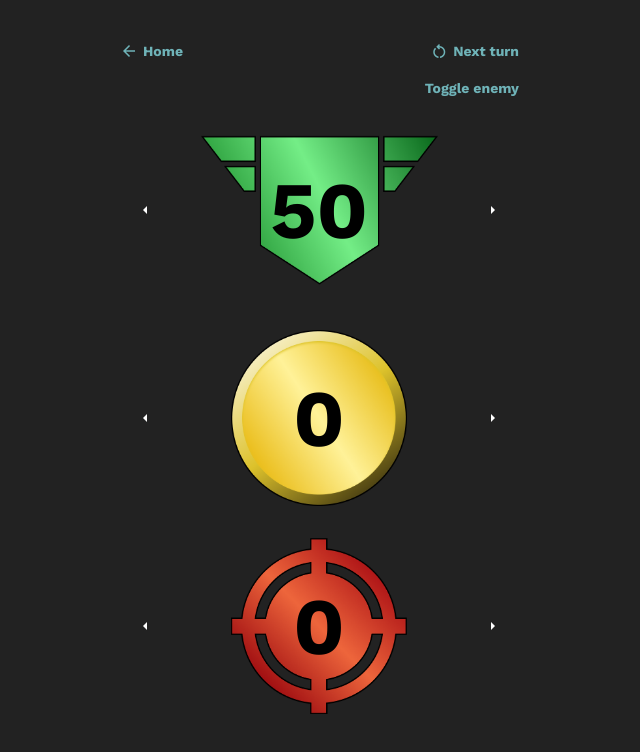
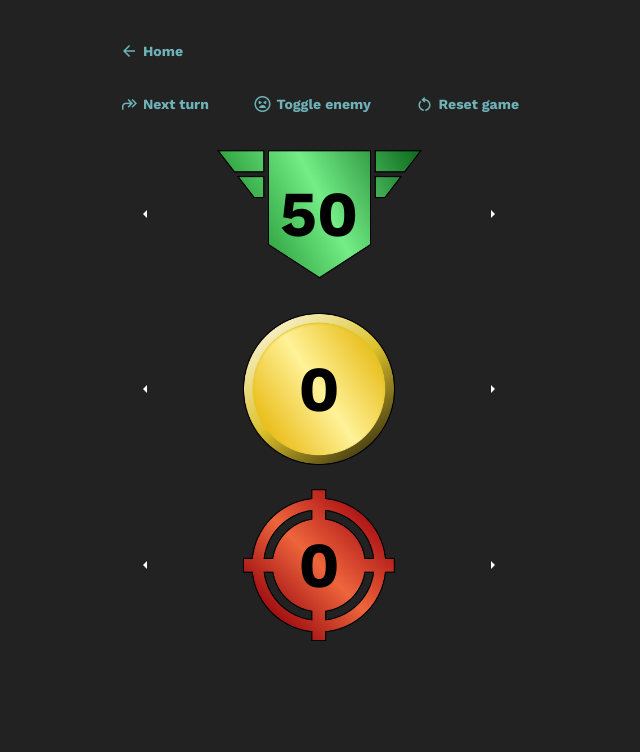
Before and after one commit to atrombet/game-scores, a Vue app: page /star-realms in a window 1280 px wide. Shown: the top 752 px of the page, without its empty margins (321-961 px from the left). Built offline with nearby package versions, Linux system fonts and the light colour scheme.

Commit message:
more layout tweaks and add max and min props to star realms counters.

```diff
--- a/src/components/StarRealmsCounter.vue
+++ b/src/components/StarRealmsCounter.vue
@@ -1,10 +1,22 @@
 <script setup>
-defineProps({
+const props = defineProps({
   value: Number,
   type: String, // authority, trade, combat
-  isEnemy: Boolean
+  isEnemy: Boolean,
+  min: { type: Number, default: 0 },
+  max: Number
 })
 const emit = defineEmits(['increment', 'decrement'])
+
+const decrement = () => {
+  if (props.value <= props.min) return
+  emit('decrement')
+}
+
+const increment = () => {
+  if (props.max && props.value >= props.max) return
+  emit('increment')
+}
 </script>
 
 <template>
@@ -13,21 +25,21 @@ const emit = defineEmits(['increment', 'decrement'])
     :class="{ enemy: isEnemy }"
     :style="{ backgroundImage: `url(./images/${type}-icon.png)` }"
   >
-    <button @click="emit('decrement')" class="left"><i>arrow_left</i></button>
+    <button @click="decrement" class="left"><i>arrow_left</i></button>
     <div>{{ value }}</div>
-    <button @click="emit('increment')" class="right"><i>arrow_right</i></button>
+    <button @click="increment" class="right"><i>arrow_right</i></button>
   </div>
 </template>
 
 <style lang="scss">
 .smaller .starRealmsCounter {
-  font-size: 4rem;
+  font-size: 3rem;
 }
 
 .starRealmsCounter {
   width: 100%;
   height: 100%;
-  font-size: 5rem;
+  font-size: 4rem;
   color: black;
   font-weight: var(--font-weight-bold);
   display: flex;
@@ -39,7 +51,7 @@ const emit = defineEmits(['increment', 'decrement'])
   background-position: center;
   background-size: contain;
   background-repeat: no-repeat;
-  max-height: 24vh;
+  max-height: 19vh;
 
   &.enemy {
     border: var(--error) 2px solid;
--- a/src/views/StarRealmsAcademyGame.vue
+++ b/src/views/StarRealmsAcademyGame.vue
@@ -28,12 +28,18 @@ const resetGame = () => {
         :value="authority"
         @increment="authority++"
       />
-      <StarRealmsCounter type="trade" @decrement="trade--" :value="trade" @increment="trade++" />
+      <StarRealmsCounter
+        type="trade"
+        @decrement="trade--"
+        :value="trade"
+        @increment="trade++"
+        :max="8"
+      />
     </div>
   </main>
 </template>
 
-<style lang="scss">
+<style lang="scss" scoped>
 .starRealms {
   height: calc(90vh - 3 * var(--xl));
   max-width: 400px;
@@ -45,9 +51,8 @@ const resetGame = () => {
   &__grid {
     display: grid;
     grid-template-rows: auto;
-    gap: var(--xl);
     height: calc(100% - 2 * var(--xl));
-    max-height: 95vh;
+    max-height: 50vh;
   }
 }
 </style>
--- a/src/views/StarRealmsGame.vue
+++ b/src/views/StarRealmsGame.vue
@@ -12,6 +12,13 @@ const nextTurn = () => {
   trade.value = 0
   combat.value = 0
 }
+
+const resetGame = () => {
+  trade.value = 0
+  combat.value = 0
+  authority.value = 50
+  enemyAuthority.value = 50
+}
 </script>
 
 <template>
@@ -19,10 +26,13 @@ const nextTurn = () => {
     <header class="mb-md">
       <div class="flex-between mb-md">
         <GoHomeButton />
-        <div class="flex-column align-end">
-          <button flat @click="nextTurn"><i>restart_alt</i>Next turn</button>
-          <button flat @click="showEnemy = !showEnemy">Toggle enemy</button>
-        </div>
+      </div>
+      <div class="flex-between align-center gap-xl">
+        <button flat @click="nextTurn"><i>forward</i>Next turn</button>
+        <button flat @click="showEnemy = !showEnemy">
+          <i>sentiment_extremely_dissatisfied</i>Toggle enemy
+        </button>
+        <button flat @click="resetGame"><i>restart_alt</i>Reset game</button>
       </div>
     </header>
     <div class="starRealms__grid" :class="{ smaller: showEnemy }">
@@ -51,21 +61,20 @@ const nextTurn = () => {
   </main>
 </template>
 
-<style lang="scss">
+<style lang="scss" scoped>
 .starRealms {
   height: calc(90vh - 2 * var(--xl));
   max-width: 400px;
   margin: 0 auto;
   background-color: var(--gray-darkest);
   color: var(--white);
-  overflow: hidden;
+  overflow-y: hidden;
 
   &__grid {
     display: grid;
     grid-template-rows: auto;
-    gap: var(--xl);
-    height: calc(100% - 2 * var(--xl));
-    max-height: 95vh;
+    height: calc(90% - 2 * var(--xl));
+    overflow: hidden;
   }
 }
 </style>
```
